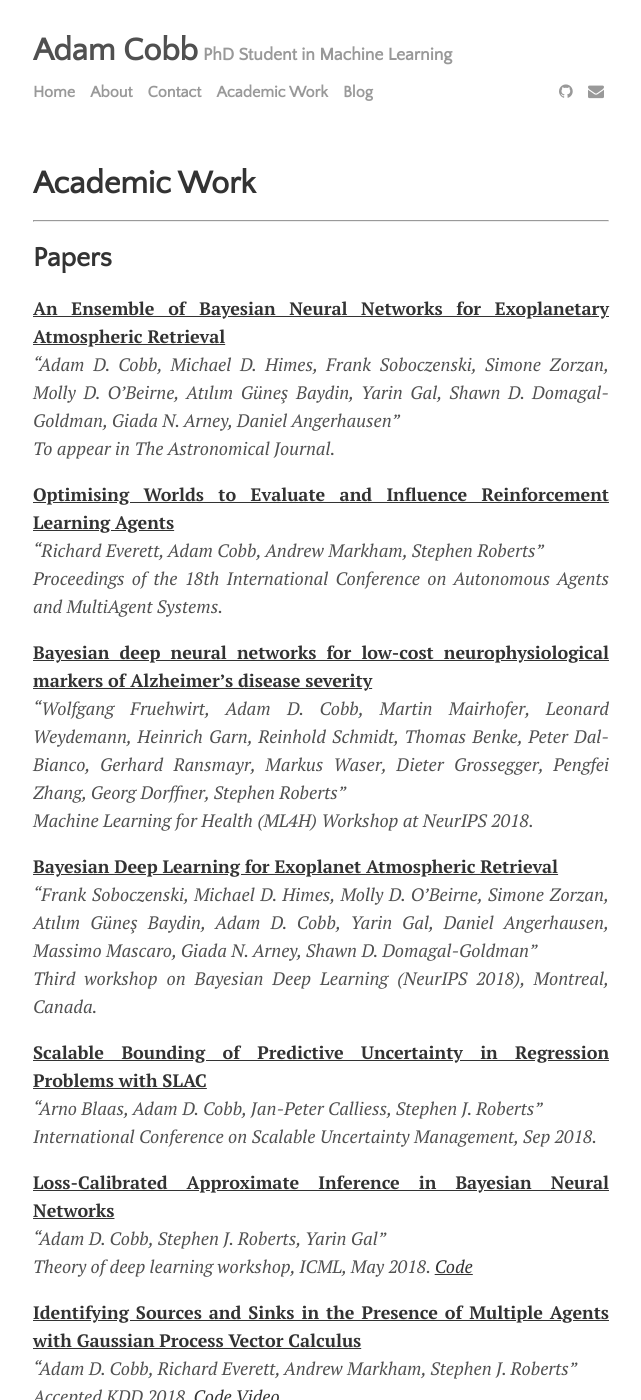
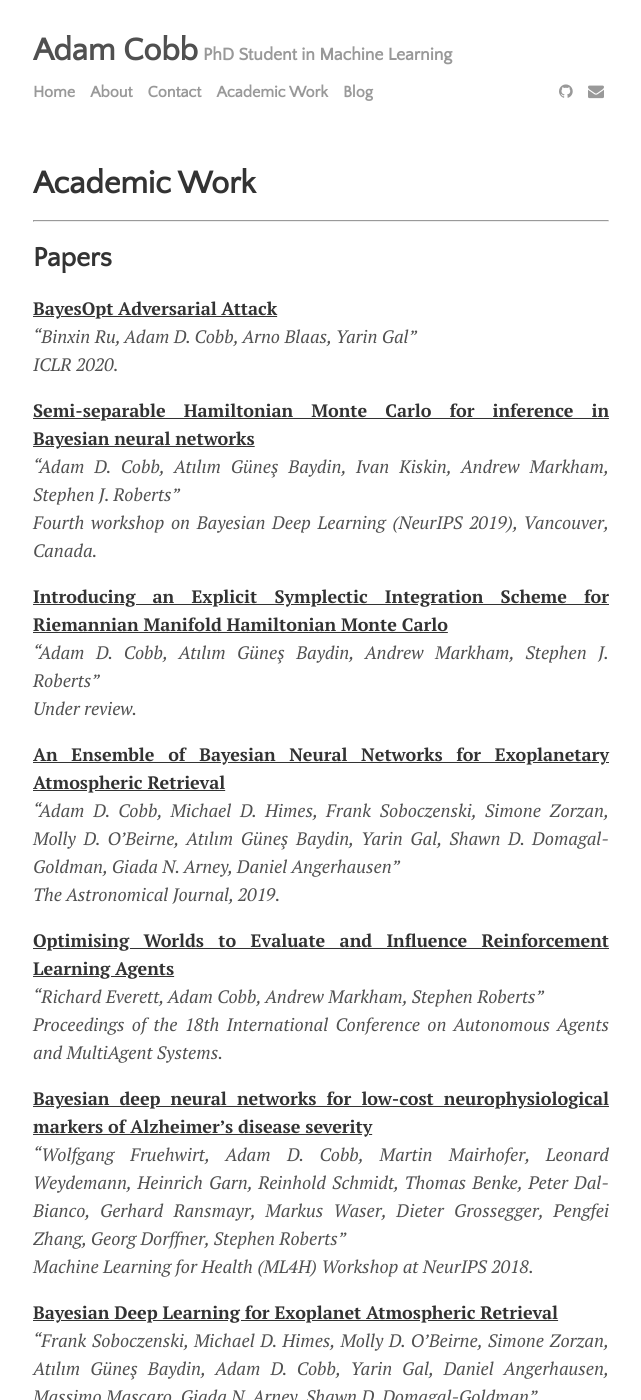
Before and after one commit to AdamCobb/AdamCobb.github.io, a Jekyll site: the page built from menu/academic.md, in a window 1280 px wide and 1400 px high. Shown: the whole window, without its empty margins (319-960 px from the left). Built offline with Jekyll 4.4.1, drawn with Linux system fonts in a browser that asks for light colours; nearby versions of some CDN libraries.

Commit message:
Adding some work HMC + BO

```diff
--- a/menu/academic.md
+++ b/menu/academic.md
@@ -7,8 +7,17 @@ title: Academic Work
 September 2016-->
 ## Papers ##
 
+[**BayesOpt Adversarial Attack**](https://openreview.net/forum?id=Hkem-lrtvH)<br/>
+<em>"Binxin Ru, Adam D. Cobb, Arno Blaas, Yarin Gal"<br>ICLR 2020.</em>
+
+[**Semi-separable Hamiltonian Monte Carlo for inference in Bayesian neural networks**](http://bayesiandeeplearning.org/2019/papers/21.pdf)<br />
+<em>"Adam D. Cobb, Atılım Güneş Baydin, Ivan Kiskin, Andrew Markham, Stephen J. Roberts"<br>Fourth workshop on Bayesian Deep Learning (NeurIPS 2019), Vancouver, Canada.</em>
+
+[**Introducing an Explicit Symplectic Integration Scheme for Riemannian Manifold Hamiltonian Monte Carlo**](https://arxiv.org/pdf/1910.06243.pdf)<br />
+<em>"Adam D. Cobb, Atılım Güneş Baydin, Andrew Markham, Stephen J. Roberts"<br>Under review.</em>
+
 [**An Ensemble of Bayesian Neural Networks for Exoplanetary Atmospheric Retrieval**](https://arxiv.org/pdf/1905.10659.pdf)<br />
-<em>"Adam D. Cobb, Michael D. Himes, Frank Soboczenski, Simone Zorzan, Molly D. O'Beirne, Atılım Güneş Baydin, Yarin Gal, Shawn D. Domagal-Goldman, Giada N. Arney, Daniel Angerhausen"<br>To appear in The Astronomical Journal.</em>
+<em>"Adam D. Cobb, Michael D. Himes, Frank Soboczenski, Simone Zorzan, Molly D. O'Beirne, Atılım Güneş Baydin, Yarin Gal, Shawn D. Domagal-Goldman, Giada N. Arney, Daniel Angerhausen"<br>The Astronomical Journal, 2019.</em>
 
 [**Optimising Worlds to Evaluate and Influence Reinforcement Learning Agents**]({{ site.url }}/documents/Everett_World_Agent.pdf)<br />
 <em>"Richard Everett, Adam Cobb, Andrew Markham, Stephen Roberts"<br>Proceedings of the 18th International Conference on Autonomous Agents and MultiAgent Systems.</em>
```
